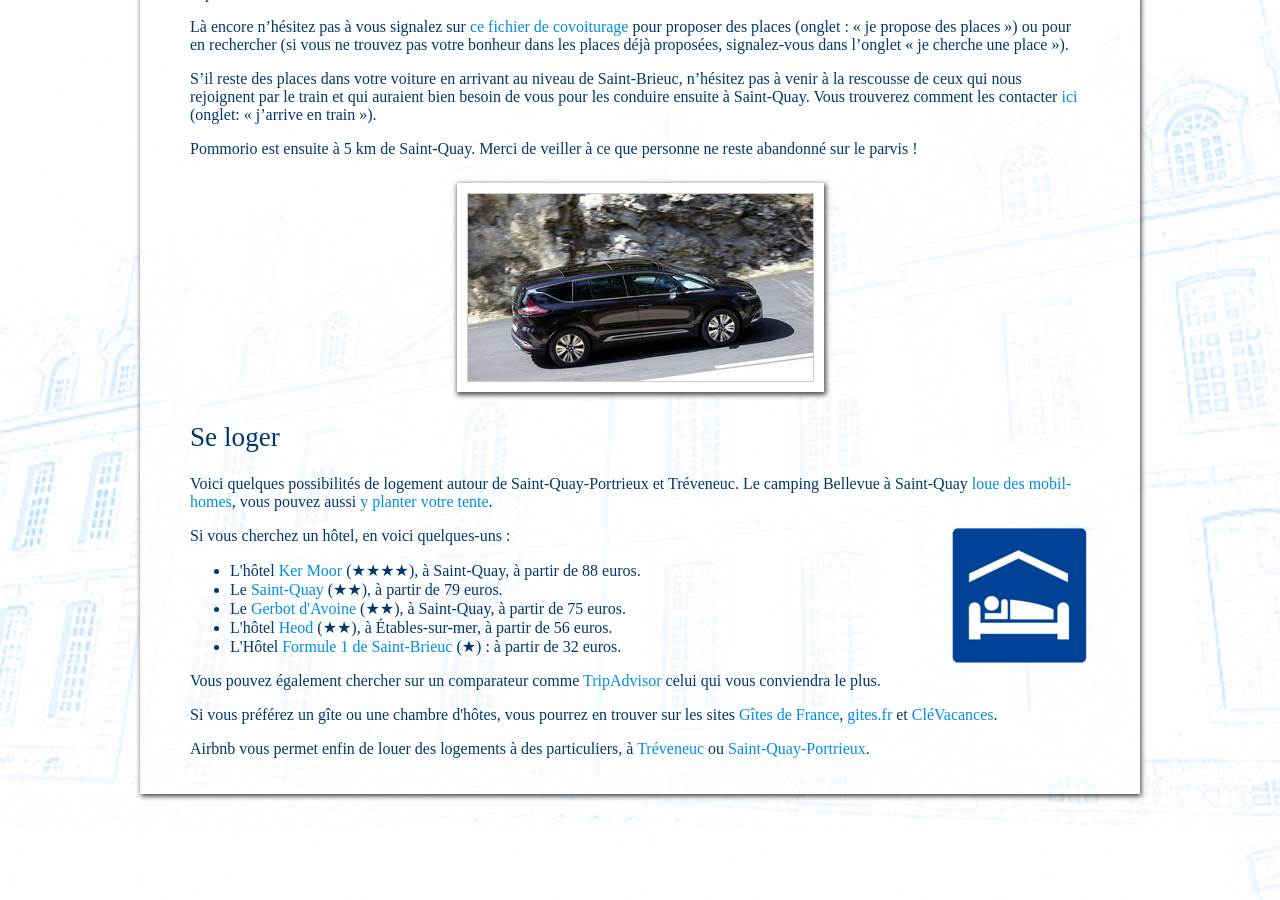
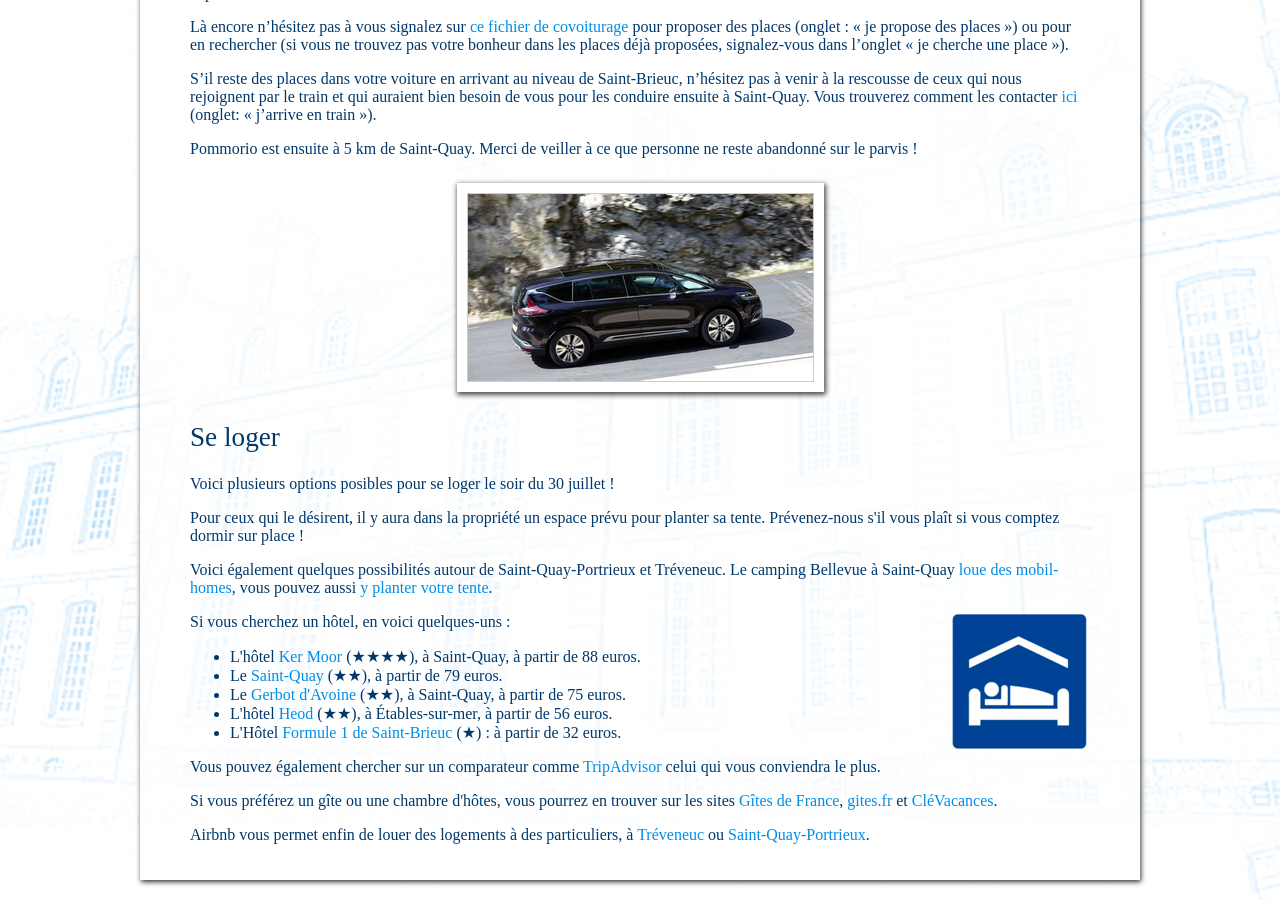
Before and after one commit to site-mariage/site-mariage-GwenaelleEtPierre, a Jekyll site: the page built from enpratique.html, in a window 1280 px wide and 900 px high, scrolled down 1872 px. Built offline with Jekyll 4.4.1, drawn with Linux system fonts in a browser that asks for light colours; some web fonts are replaced.

Commit message:
Ajout de la possibilité de dormir sur place

```diff
--- a/enpratique.html
+++ b/enpratique.html
@@ -152,8 +152,18 @@ Voici le chemin pour vous rendre du casino à l'église.
 <h2>Se loger</h2>
 
 <p>
-  Voici quelques possibilités de logement autour de
-  Saint-Quay-Portrieux et Tréveneuc. Le camping Bellevue
+  Voici plusieurs options posibles pour se loger le soir du 30 juillet !
+</p>
+
+<p>
+  Pour ceux qui le désirent, il y aura dans la propriété un espace
+  prévu pour planter sa tente. Prévenez-nous s'il vous plaît si vous
+  comptez dormir sur place !
+</p>
+
+<p>
+  Voici également quelques possibilités autour de Saint-Quay-Portrieux
+  et Tréveneuc. Le camping Bellevue
   à Saint-Quay <a href="http://www.campingbellevue.net/location-mobil-homes-bretagne.html">loue
   des mobil-homes</a>, vous pouvez
   aussi <a href="http://www.campingbellevue.net/emplacements-camping-bretagne.html">y
```
